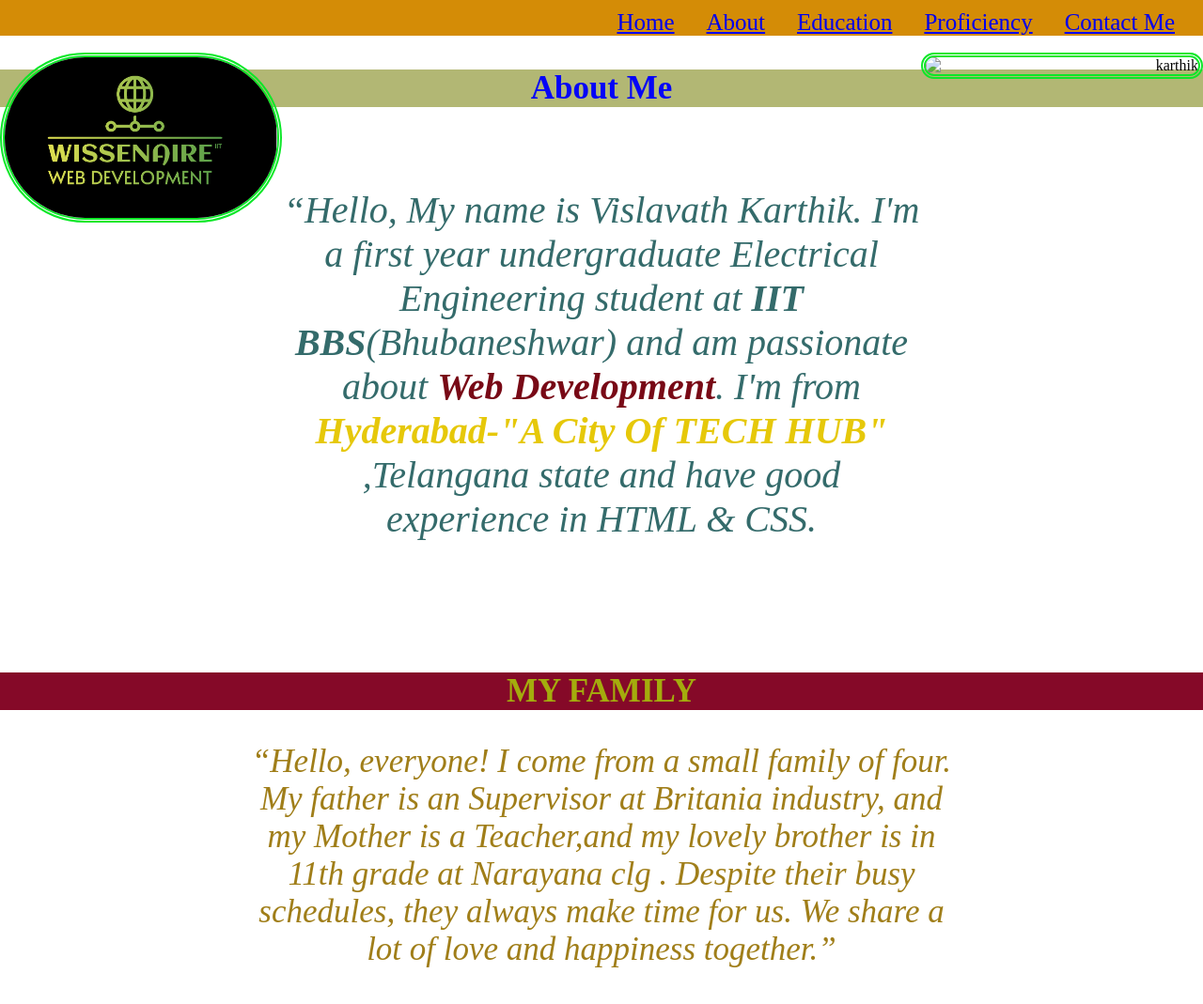
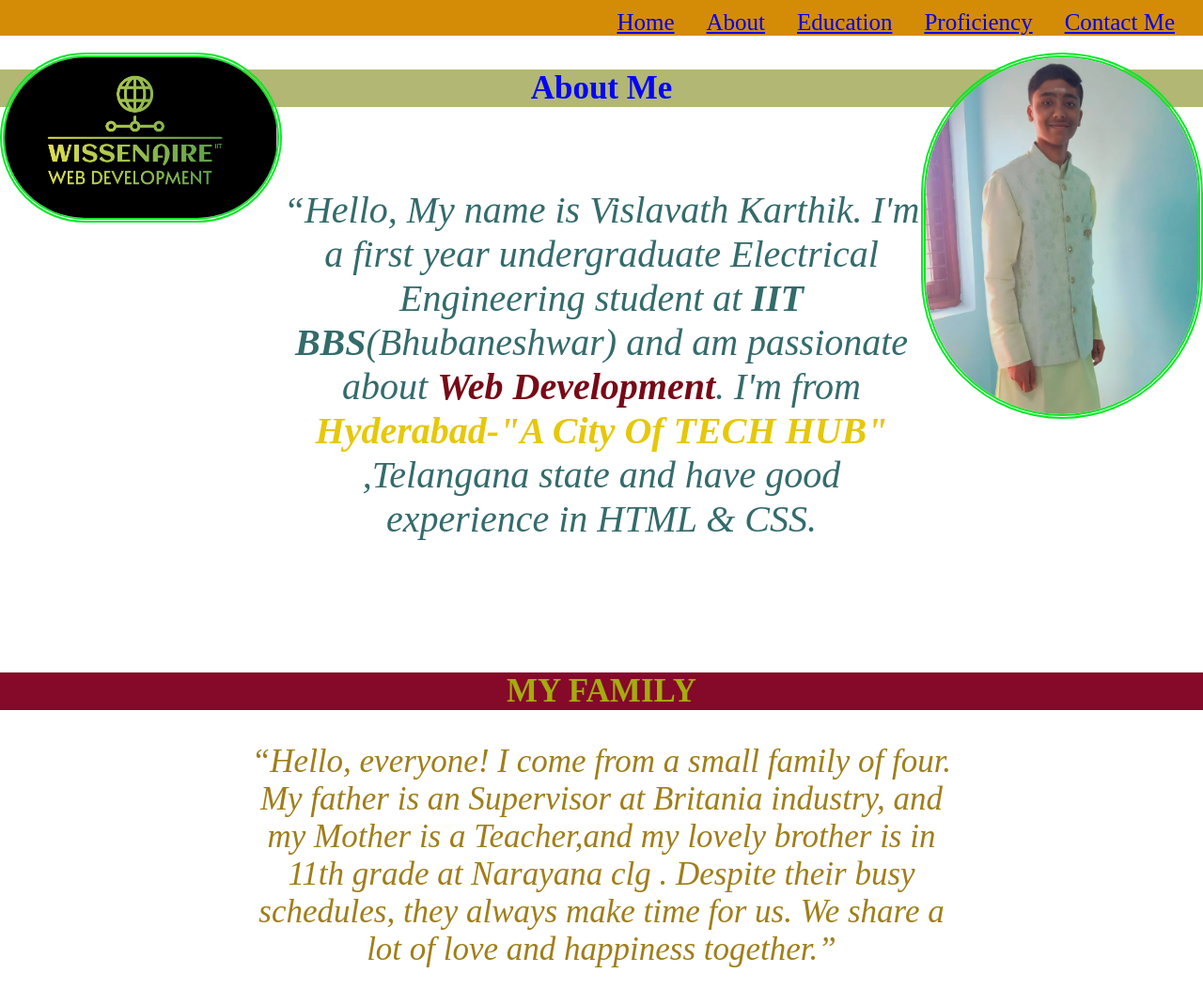
Before and after one commit to KarthikVislavath/My-Portfolio, a plain HTML site: page index.html in a window 1280 px wide. Shown: the top 1069 px of the page at 94% size. Drawn offline with Linux system fonts and the light colour scheme; the site is published under a folder, as on GitHub Pages, so addresses that start at the root find nothing.

Commit message:
Update index.html

```diff
--- a/index.html
+++ b/index.html
@@ -21,7 +21,7 @@
 <section id="Home">
     <div class="ssmb">
       <div class="logo"><img src="wissenaire.png" alt="logo"></div>
-      <div class="right">  <img src="/kartake.jpg" alt="karthik"  ></div>
+      <div class="right">  <img src="kartake.jpg" alt="karthik"  ></div>
     </div>
     </section>
 <br>
```
